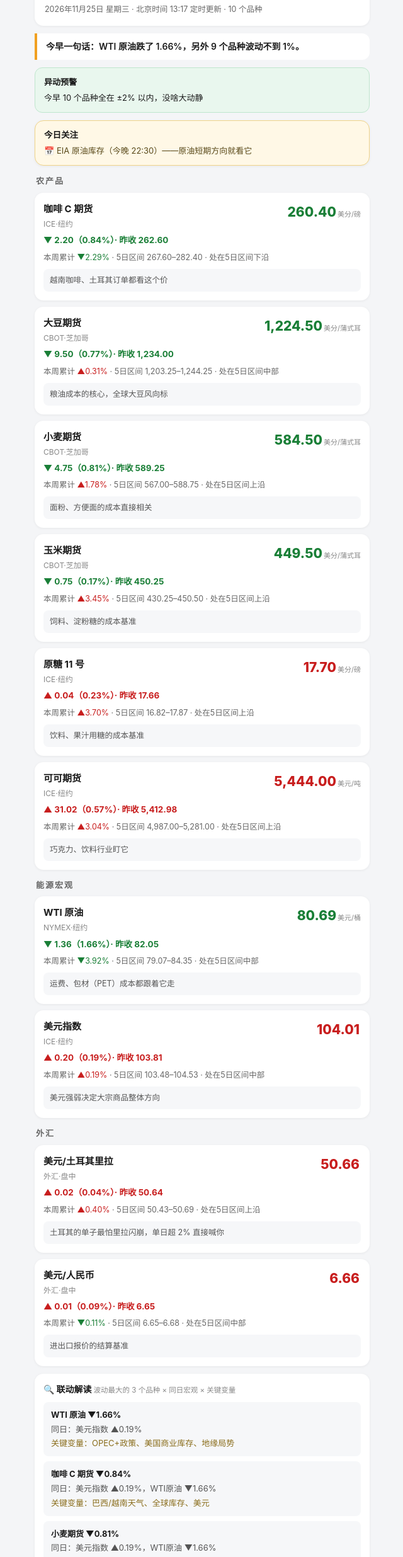
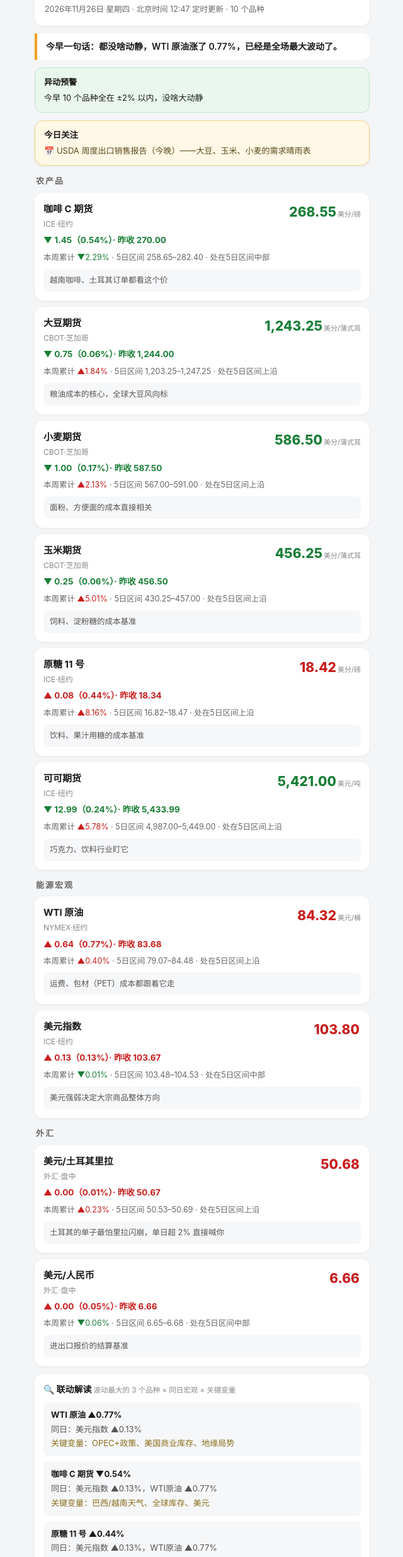
Before and after one commit to feiyanwang56-wq/morning-brief, a plain HTML site: page index.html in a window 1280 px wide. Shown: the part 186-2658 px from the top of the page at 63% size, without its empty margins (319-959 px from the left). Drawn offline with Linux system fonts and the light colour scheme.

Commit message:
早报 2026-11-26

```diff
--- a/index.html
+++ b/index.html
@@ -1,6 +1,6 @@
 <!doctype html><html lang="zh-CN"><head><meta charset="utf-8"/>
 <meta name="viewport" content="width=device-width,initial-scale=1"/>
-<title>大宗商品早报 · 2026年11月25日</title><style>
+<title>大宗商品早报 · 2026年11月26日</title><style>
 *{box-sizing:border-box}body{margin:0;font-family:-apple-system,"PingFang SC","Noto Sans SC","Microsoft YaHei",sans-serif;background:#f4f5f7;color:#1a1a1a;line-height:1.6}
 .wrap{max-width:560px;margin:0 auto;padding:14px 14px 30px}
 .flow{background:#101828;color:#fff;border-radius:14px;padding:12px 14px;font-size:12.5px;margin-bottom:12px}
@@ -46,76 +46,76 @@
 <div class="step"><b>🔎</b>自动抓取行情</div><div class="arr">→</div>
 <div class="step"><b>🧠</b>生成中文早报</div><div class="arr">→</div>
 <div class="step"><b>📲</b>推送到手机</div></div></div>
-<div class="hdr"><h1>☀️ 大宗商品早报</h1><div class="sub">2026年11月25日 星期三 · 北京时间 13:17 定时更新 · 10 个品种</div></div>
-<div class="one">今早一句话：WTI 原油跌了 1.66%，另外 9 个品种波动不到 1%。</div>
+<div class="hdr"><h1>☀️ 大宗商品早报</h1><div class="sub">2026年11月26日 星期四 · 北京时间 12:47 定时更新 · 10 个品种</div></div>
+<div class="one">今早一句话：都没啥动静，WTI 原油涨了 0.77%，已经是全场最大波动了。</div>
 <div class='alert ok'><div class='at'>异动预警</div><div class='aitem'>今早 10 个品种全在 ±2% 以内，没啥大动静</div></div>
-<div class='watch'><div class='wt'>今日关注</div><div class='witem'>📅 EIA 原油库存（今晚 22:30）——原油短期方向就看它</div></div>
+<div class='watch'><div class='wt'>今日关注</div><div class='witem'>📅 USDA 周度出口销售报告（今晚）——大豆、玉米、小麦的需求晴雨表</div></div>
 <div class="gtitle">农产品</div><div class="card">
 <div class="ch"><div><div class="cn">咖啡 C 期货</div><div class="cm">ICE·纽约</div></div>
-<div class="pv dn">260.40<span class="unit">美分/磅</span></div></div>
-<div class="cd dn"><span class="arrow">▼</span> 2.20（0.84%）· 昨收 262.60</div>
-<div class="wk">本周累计 <span class="dn">▼2.29%</span> · 5日区间 267.60–282.40 · 处在5日区间下沿</div>
+<div class="pv dn">268.55<span class="unit">美分/磅</span></div></div>
+<div class="cd dn"><span class="arrow">▼</span> 1.45（0.54%）· 昨收 270.00</div>
+<div class="wk">本周累计 <span class="dn">▼2.29%</span> · 5日区间 258.65–282.40 · 处在5日区间中部</div>
 <div class="why">越南咖啡、土耳其订单都看这个价</div></div><div class="card">
 <div class="ch"><div><div class="cn">大豆期货</div><div class="cm">CBOT·芝加哥</div></div>
-<div class="pv dn">1,224.50<span class="unit">美分/蒲式耳</span></div></div>
-<div class="cd dn"><span class="arrow">▼</span> 9.50（0.77%）· 昨收 1,234.00</div>
-<div class="wk">本周累计 <span class="up">▲0.31%</span> · 5日区间 1,203.25–1,244.25 · 处在5日区间中部</div>
+<div class="pv dn">1,243.25<span class="unit">美分/蒲式耳</span></div></div>
+<div class="cd dn"><span class="arrow">▼</span> 0.75（0.06%）· 昨收 1,244.00</div>
+<div class="wk">本周累计 <span class="up">▲1.84%</span> · 5日区间 1,203.25–1,247.25 · 处在5日区间上沿</div>
 <div class="why">粮油成本的核心，全球大豆风向标</div></div><div class="card">
 <div class="ch"><div><div class="cn">小麦期货</div><div class="cm">CBOT·芝加哥</div></div>
-<div class="pv dn">584.50<span class="unit">美分/蒲式耳</span></div></div>
-<div class="cd dn"><span class="arrow">▼</span> 4.75（0.81%）· 昨收 589.25</div>
-<div class="wk">本周累计 <span class="up">▲1.78%</span> · 5日区间 567.00–588.75 · 处在5日区间上沿</div>
+<div class="pv dn">586.50<span class="unit">美分/蒲式耳</span></div></div>
+<div class="cd dn"><span class="arrow">▼</span> 1.00（0.17%）· 昨收 587.50</div>
+<div class="wk">本周累计 <span class="up">▲2.13%</span> · 5日区间 567.00–591.00 · 处在5日区间上沿</div>
 <div class="why">面粉、方便面的成本直接相关</div></div><div class="card">
 <div class="ch"><div><div class="cn">玉米期货</div><div class="cm">CBOT·芝加哥</div></div>
-<div class="pv dn">449.50<span class="unit">美分/蒲式耳</span></div></div>
-<div class="cd dn"><span class="arrow">▼</span> 0.75（0.17%）· 昨收 450.25</div>
-<div class="wk">本周累计 <span class="up">▲3.45%</span> · 5日区间 430.25–450.50 · 处在5日区间上沿</div>
+<div class="pv dn">456.25<span class="unit">美分/蒲式耳</span></div></div>
+<div class="cd dn"><span class="arrow">▼</span> 0.25（0.06%）· 昨收 456.50</div>
+<div class="wk">本周累计 <span class="up">▲5.01%</span> · 5日区间 430.25–457.00 · 处在5日区间上沿</div>
 <div class="why">饲料、淀粉糖的成本基准</div></div><div class="card">
 <div class="ch"><div><div class="cn">原糖 11 号</div><div class="cm">ICE·纽约</div></div>
-<div class="pv up">17.70<span class="unit">美分/磅</span></div></div>
-<div class="cd up"><span class="arrow">▲</span> 0.04（0.23%）· 昨收 17.66</div>
-<div class="wk">本周累计 <span class="up">▲3.70%</span> · 5日区间 16.82–17.87 · 处在5日区间上沿</div>
+<div class="pv up">18.42<span class="unit">美分/磅</span></div></div>
+<div class="cd up"><span class="arrow">▲</span> 0.08（0.44%）· 昨收 18.34</div>
+<div class="wk">本周累计 <span class="up">▲8.16%</span> · 5日区间 16.82–18.47 · 处在5日区间上沿</div>
 <div class="why">饮料、果汁用糖的成本基准</div></div><div class="card">
 <div class="ch"><div><div class="cn">可可期货</div><div class="cm">ICE·纽约</div></div>
-<div class="pv up">5,444.00<span class="unit">美元/吨</span></div></div>
-<div class="cd up"><span class="arrow">▲</span> 31.02（0.57%）· 昨收 5,412.98</div>
-<div class="wk">本周累计 <span class="up">▲3.04%</span> · 5日区间 4,987.00–5,281.00 · 处在5日区间上沿</div>
+<div class="pv dn">5,421.00<span class="unit">美元/吨</span></div></div>
+<div class="cd dn"><span class="arrow">▼</span> 12.99（0.24%）· 昨收 5,433.99</div>
+<div class="wk">本周累计 <span class="up">▲5.78%</span> · 5日区间 4,987.00–5,449.00 · 处在5日区间上沿</div>
 <div class="why">巧克力、饮料行业盯它</div></div><div class="gtitle">能源宏观</div><div class="card">
 <div class="ch"><div><div class="cn">WTI 原油</div><div class="cm">NYMEX·纽约</div></div>
-<div class="pv dn">80.69<span class="unit">美元/桶</span></div></div>
-<div class="cd dn"><span class="arrow">▼</span> 1.36（1.66%）· 昨收 82.05</div>
-<div class="wk">本周累计 <span class="dn">▼3.92%</span> · 5日区间 79.07–84.35 · 处在5日区间中部</div>
+<div class="pv up">84.32<span class="unit">美元/桶</span></div></div>
+<div class="cd up"><span class="arrow">▲</span> 0.64（0.77%）· 昨收 83.68</div>
+<div class="wk">本周累计 <span class="up">▲0.40%</span> · 5日区间 79.07–84.48 · 处在5日区间上沿</div>
 <div class="why">运费、包材（PET）成本都跟着它走</div></div><div class="card">
 <div class="ch"><div><div class="cn">美元指数</div><div class="cm">ICE·纽约</div></div>
-<div class="pv up">104.01<span class="unit"></span></div></div>
-<div class="cd up"><span class="arrow">▲</span> 0.20（0.19%）· 昨收 103.81</div>
-<div class="wk">本周累计 <span class="up">▲0.19%</span> · 5日区间 103.48–104.53 · 处在5日区间中部</div>
+<div class="pv up">103.80<span class="unit"></span></div></div>
+<div class="cd up"><span class="arrow">▲</span> 0.13（0.13%）· 昨收 103.67</div>
+<div class="wk">本周累计 <span class="dn">▼0.01%</span> · 5日区间 103.48–104.53 · 处在5日区间中部</div>
 <div class="why">美元强弱决定大宗商品整体方向</div></div><div class="gtitle">外汇</div><div class="card">
 <div class="ch"><div><div class="cn">美元/土耳其里拉</div><div class="cm">外汇·盘中</div></div>
-<div class="pv up">50.66<span class="unit"></span></div></div>
-<div class="cd up"><span class="arrow">▲</span> 0.02（0.04%）· 昨收 50.64</div>
-<div class="wk">本周累计 <span class="up">▲0.40%</span> · 5日区间 50.43–50.69 · 处在5日区间上沿</div>
+<div class="pv up">50.68<span class="unit"></span></div></div>
+<div class="cd up"><span class="arrow">▲</span> 0.00（0.01%）· 昨收 50.67</div>
+<div class="wk">本周累计 <span class="up">▲0.23%</span> · 5日区间 50.53–50.69 · 处在5日区间上沿</div>
 <div class="why">土耳其的单子最怕里拉闪崩，单日超 2% 直接喊你</div></div><div class="card">
 <div class="ch"><div><div class="cn">美元/人民币</div><div class="cm">外汇·盘中</div></div>
 <div class="pv up">6.66<span class="unit"></span></div></div>
-<div class="cd up"><span class="arrow">▲</span> 0.01（0.09%）· 昨收 6.65</div>
-<div class="wk">本周累计 <span class="dn">▼0.11%</span> · 5日区间 6.65–6.68 · 处在5日区间中部</div>
+<div class="cd up"><span class="arrow">▲</span> 0.00（0.05%）· 昨收 6.66</div>
+<div class="wk">本周累计 <span class="dn">▼0.06%</span> · 5日区间 6.65–6.68 · 处在5日区间中部</div>
 <div class="why">进出口报价的结算基准</div></div>
 <div class="read"><div class="rt">🔍 联动解读 <span class="rsub">波动最大的 3 个品种 × 同日宏观 × 关键变量</span></div>
-<div class="ritem"><b>WTI 原油 ▼1.66%</b>
-<div class="rmeta">同日：美元指数 ▲0.19%</div>
-<div class="drv">关键变量：OPEC+政策、美国商业库存、地缘局势</div></div><div class="ritem"><b>咖啡 C 期货 ▼0.84%</b>
-<div class="rmeta">同日：美元指数 ▲0.19%，WTI原油 ▼1.66%</div>
-<div class="drv">关键变量：巴西/越南天气、全球库存、美元</div></div><div class="ritem"><b>小麦期货 ▼0.81%</b>
-<div class="rmeta">同日：美元指数 ▲0.19%，WTI原油 ▼1.66%</div>
-<div class="drv">关键变量：黑海局势、主产国天气、出口政策</div></div>
+<div class="ritem"><b>WTI 原油 ▲0.77%</b>
+<div class="rmeta">同日：美元指数 ▲0.13%</div>
+<div class="drv">关键变量：OPEC+政策、美国商业库存、地缘局势</div></div><div class="ritem"><b>咖啡 C 期货 ▼0.54%</b>
+<div class="rmeta">同日：美元指数 ▲0.13%，WTI原油 ▲0.77%</div>
+<div class="drv">关键变量：巴西/越南天气、全球库存、美元</div></div><div class="ritem"><b>原糖 11 号 ▲0.44%</b>
+<div class="rmeta">同日：美元指数 ▲0.13%，WTI原油 ▲0.77%</div>
+<div class="drv">关键变量：巴西压榨进度、印度出口政策、原油</div></div>
 <div class="rnote">以上是关联市场对照 + 该品种的关键变量框架；某天具体的涨跌原因需要结合新闻面，demo 版不编造，完整版接入新闻源后由大模型生成归因。</div></div>
 <div class="rule"><b>📌 盯盘逻辑</b><br>
 · 单日波动 ≥2% 就标红，直接推到你手机上<br>
 · 里拉单独盯——土耳其的单子最怕它突然贬值<br>
 · 每周五加一份周报：本周复盘 + 下周看点</div>
 <div class="ft">数据：Yahoo Finance 指示性行情（ICE·纽约 / CBOT·芝加哥 / NYMEX / 外汇盘中）<br>
-本次抓取时间：北京时间 2026-11-25 13:17（定时抓取，非实时）<br>
+本次抓取时间：北京时间 2026-11-26 12:47（定时抓取，非实时）<br>
 行情源链接：<a href="https://finance.yahoo.com/quote/KC=F">咖啡 C 期货</a> · <a href="https://finance.yahoo.com/quote/ZS=F">大豆期货</a> · <a href="https://finance.yahoo.com/quote/ZW=F">小麦期货</a> · <a href="https://finance.yahoo.com/quote/ZC=F">玉米期货</a> · <a href="https://finance.yahoo.com/quote/SB=F">原糖 11 号</a> · <a href="https://finance.yahoo.com/quote/CC=F">可可期货</a> · <a href="https://finance.yahoo.com/quote/CL=F">WTI 原油</a> · <a href="https://finance.yahoo.com/quote/DX-Y.NYB">美元指数</a> · <a href="https://finance.yahoo.com/quote/TRY=X">美元/土耳其里拉</a> · <a href="https://finance.yahoo.com/quote/CNY=X">美元/人民币</a><br>
 demo 版 · 正式版可接马来西亚 BMD 棕榈油、郑商所 PTA/MEG；深度归因需接入新闻源</div>
 </div><p style="text-align:center;margin:32px 0"><a href="history.html">查看历史记录</a></p></body></html>
```
Also changed, not shown: history.html (+2 -1 lines), history/2026-11-26.html (added, +121 -0 lines).
